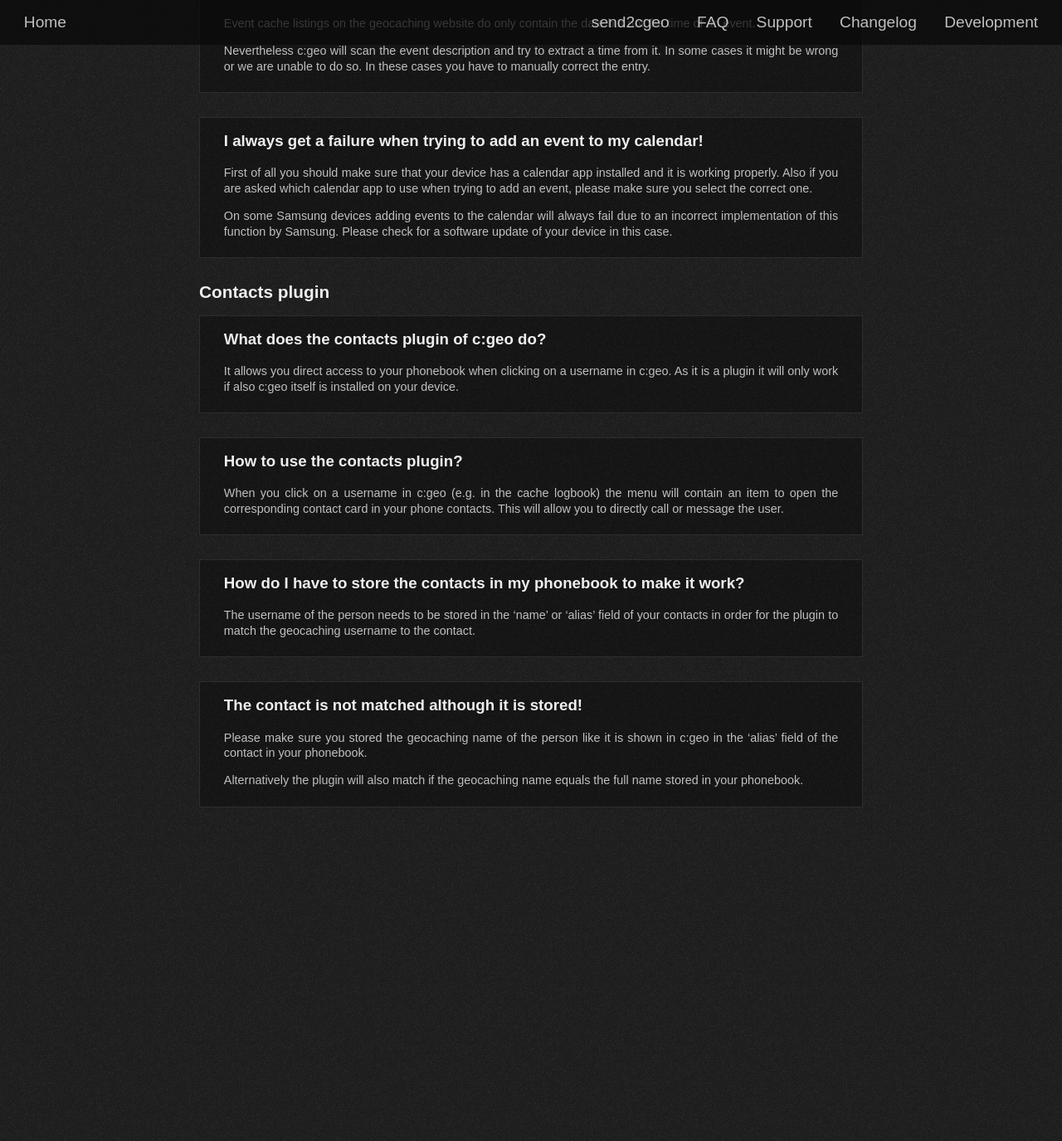
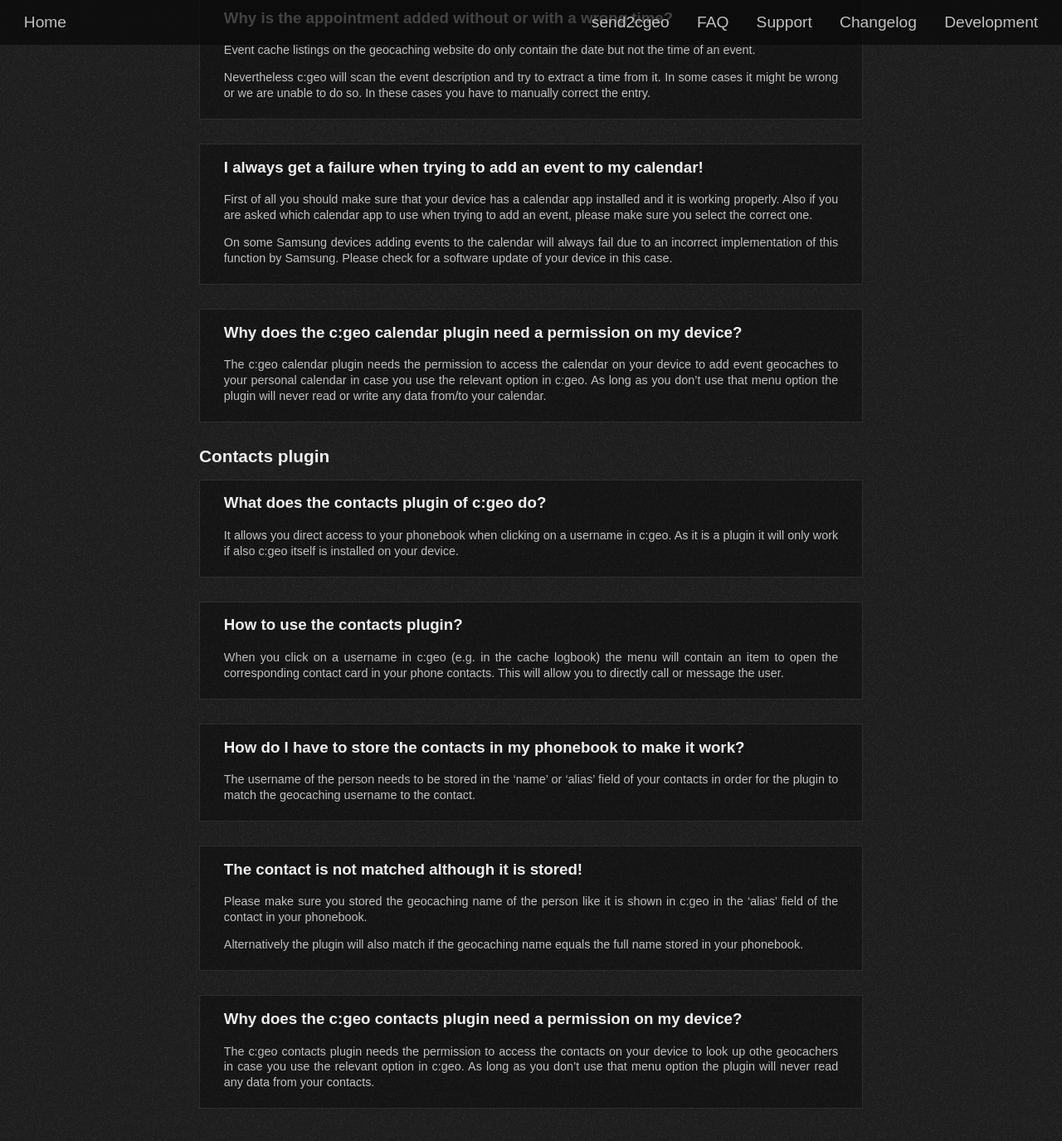
Before and after one commit to cgeo/cgeo.github.io, a Jekyll site: the page built from faq.html, in a window 1280 px wide and 1400 px high, scrolled down 27596 px. Shown: the top 1375 px of the window at 83% size. Built offline with Jekyll 4.4.1, drawn with Linux system fonts in a browser that asks for light colours; some web fonts are replaced; before the commit the page ends 28633 px from its top, so only the background shows below that; some of the changed text lies outside the part shown.

Commit message:
Info about permissions for plugins
and typo correction.

```diff
--- a/_data/faq.yml
+++ b/_data/faq.yml
@@ -479,7 +479,7 @@
 
             2. Photos/Media/Files
 
-                c:geo will write data onto your phone storage or SD-card ss soon as you save geocaches for offline use c:geo. Furthermore c:geo will use your phone storage for import and export of files and reading of offline maps.
+                c:geo will write data onto your phone storage or SD-card ss soon as you save geocaches for offline use. Furthermore c:geo will use your phone storage for import and export of files and reading of offline maps.
 
       - title: I want to install an older version of c:geo!
         id: install-older
@@ -1106,6 +1106,12 @@
             On some Samsung devices adding events to the calendar will always fail due to an incorrect implementation of this function by Samsung.
             Please check for a software update of your device in this case.
 
+      - title: Why does the c:geo calendar plugin need a permission on my device?
+        id: plugin-calendar-permissions
+        content: |
+            The c:geo calendar plugin needs the permission to access the calendar on your device to add event geocaches to your personal calendar in case you use the relevant option in c:geo.
+            As long as you don't use that menu option the plugin will never read or write any data from/to your calendar.
+
 - title: Contacts plugin
   items:
 
@@ -1132,3 +1138,9 @@
             Please make sure you stored the geocaching name of the person like it is shown in c:geo in the 'alias' field of the contact in your phonebook.
 
             Alternatively the plugin will also match if the geocaching name equals the full name stored in your phonebook.
+
+      - title: Why does the c:geo contacts plugin need a permission on my device?
+        id: plugin-contact-permissions
+        content: |
+            The c:geo contacts plugin needs the permission to access the contacts on your device to look up othe geocachers in case you use the relevant option in c:geo.
+            As long as you don't use that menu option the plugin will never read any data from your contacts.
```
